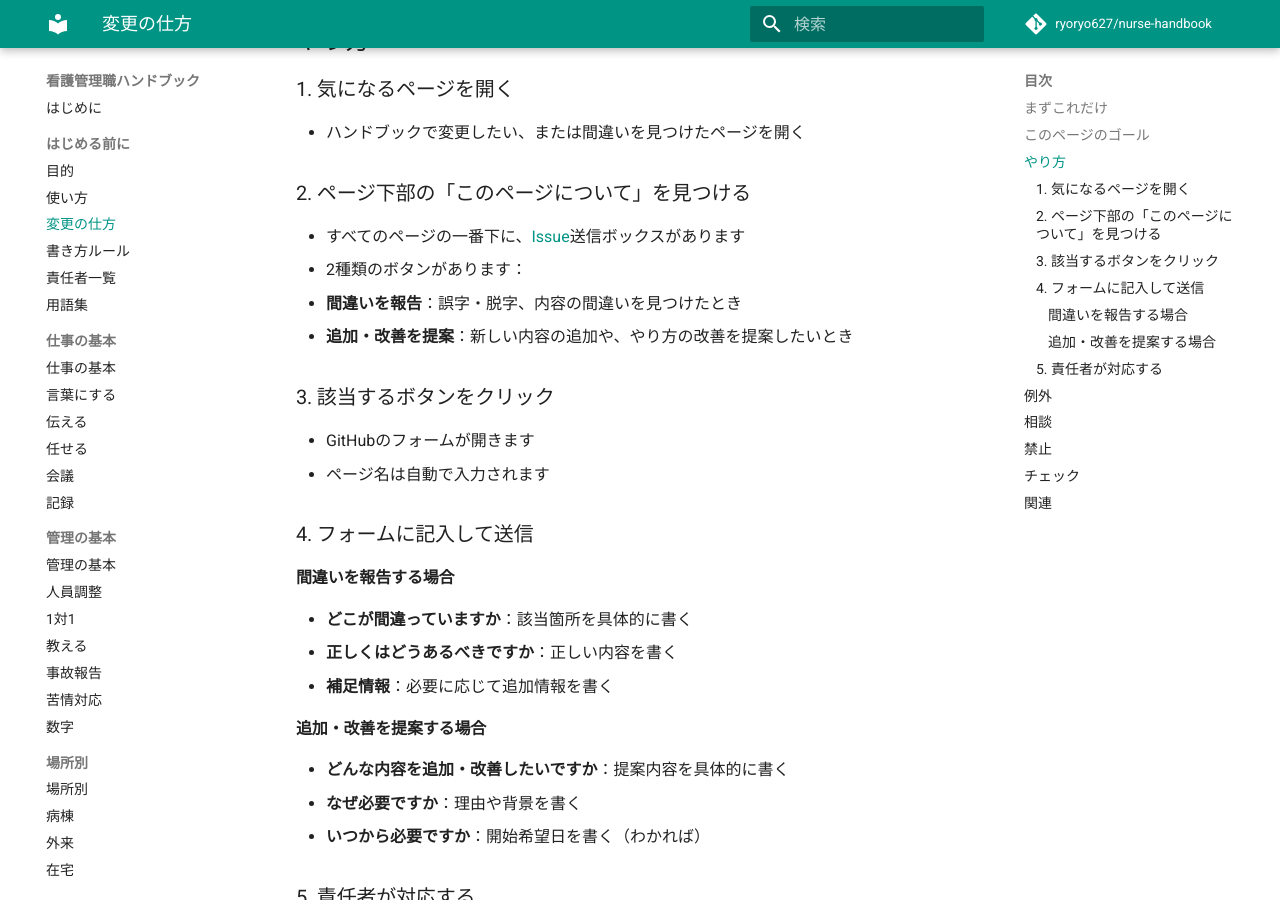
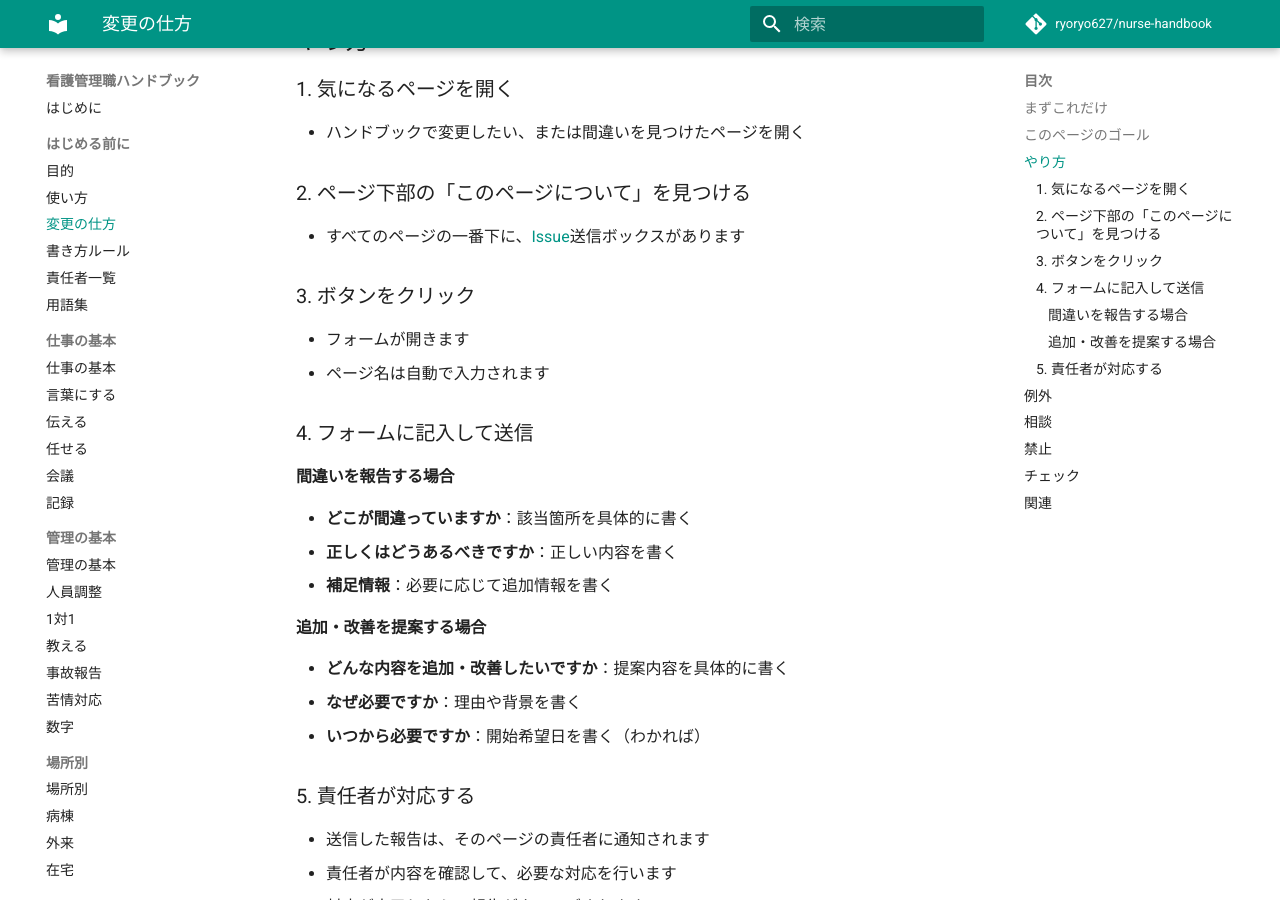
Before and after one commit to ryoryo627/nurse-handbook, an MkDocs documentation site: the page built from docs/00_start/how-to-change.md, in a window 1280 px wide and 900 px high, scrolled down 457 px. Built offline with MkDocs 1.6.1 and Material for MkDocs 9.7.7, drawn with Linux system fonts in a browser that asks for light colours; comment, search, counter and statistics services are not loaded.

Commit message:
変更手順の簡素化
Issue送信フローの説明を簡潔に変更：
- ボタンの種類説明を削除して手順を簡略化
- フォーム開くステップの表現を平易に変更

🤖 Generated with [Claude Code](https://claude.com/claude-code)

Co-Authored-By: Claude Sonnet 4.5 <noreply@anthropic.com>

```diff
--- a/docs/00_start/how-to-change.md
+++ b/docs/00_start/how-to-change.md
@@ -26,13 +26,10 @@ last_checked: "2025-12-23"
 ### 2. ページ下部の「このページについて」を見つける
 
 - すべてのページの一番下に、[Issue](glossary.md#issue)送信ボックスがあります
-- 2種類のボタンがあります：
-  - **間違いを報告**：誤字・脱字、内容の間違いを見つけたとき
-  - **追加・改善を提案**：新しい内容の追加や、やり方の改善を提案したいとき
 
-### 3. 該当するボタンをクリック
+### 3. ボタンをクリック
 
-- GitHubのフォームが開きます
+- フォームが開きます
 - ページ名は自動で入力されます
 
 ### 4. フォームに記入して送信
```
